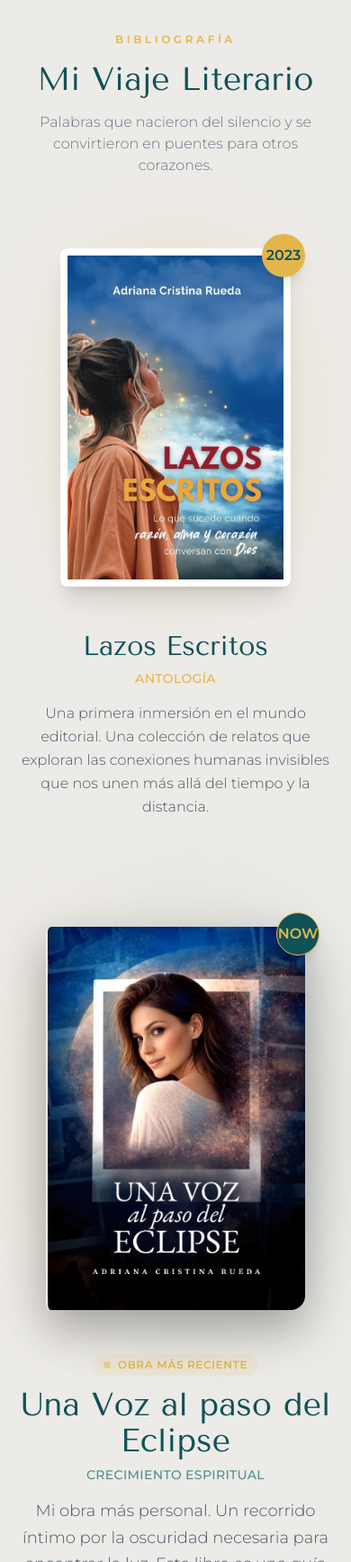
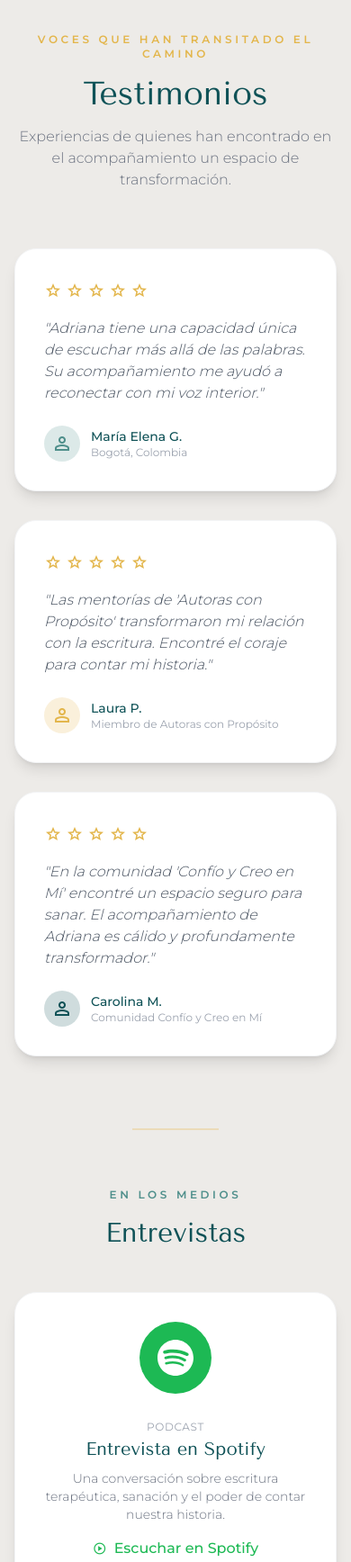
Before and after one commit to 1511170/adricrisrueda, an Astro site: page /sobre-mi in a window 390 px wide. Shown: the part 3740-5476 px from the top of the page at 90% size. Built offline with nearby package versions, Linux system fonts and the light colour scheme; Astro itself is replaced by a stand-in of ours.

Commit message:
content: Reemplazar sección Libros por Testimonios y Entrevistas en Sobre mí
Cambios en src/pages/sobre-mi.astro:

- ELIMINADA sección completa 'Mi Viaje Literario' (libros)
- NUEVA sección 'Testimonios y Entrevistas'

Testimonios:
- Grid de 3 testimonios de ejemplo con diseño de tarjetas
- Estrellas de rating (5 estrellas doradas)
- Avatar con ícono de persona
- Nombre y ubicación/afiliación
- Textos que reflejan experiencias de:
  * Acompañamiento terapéutico
  * Mentoría Autoras con Propósito
  * Comunidad Confío y Creo en Mí

Entrevistas:
- Sección 'En los medios' con divider visual
- Card de Podcast Spotify con:
  * Logo de Spotify (verde #1DB954)
  * Título: 'Entrevista en Spotify'
  * Descripción sobre escritura terapéutica
  * Link directo al episodio
  * Ícono de play

Notas:
- Los testimonios son ejemplos/plantillas para reemplazar
- Adriana debe enviar testimonios reales
- Diseño responsive: grid 3 cols en desktop, 1 en mobile
- Estilo consistente con el resto del sitio

Archivo modificado: src/pages/sobre-mi.astro

```diff
--- a/src/pages/sobre-mi.astro
+++ b/src/pages/sobre-mi.astro
@@ -161,65 +161,116 @@ import SchemaOrg from '../components/seo/SchemaOrg.astro';
     </div>
   </section>
 
-  <!-- Libros Section -->
-  <section class="py-24 bg-background-light dark:bg-background-dark overflow-hidden" id="libros">
+  <!-- Testimonios y Entrevistas Section -->
+  <section class="py-24 bg-background-light dark:bg-background-dark overflow-hidden" id="testimonios">
     <div class="max-w-7xl mx-auto px-4 sm:px-6 lg:px-8">
-      <div class="text-center mb-20">
-        <span class="text-secondary font-bold tracking-[0.3em] uppercase text-xs block mb-4">Bibliografía</span>
-        <h2 class="font-display text-4xl md:text-5xl text-primary dark:text-white">Mi Viaje Literario</h2>
-        <p class="mt-4 text-gray-500 font-light max-w-2xl mx-auto">
-          Palabras que nacieron del silencio y se convirtieron en puentes para otros corazones.
+      <div class="text-center mb-16">
+        <span class="text-secondary font-bold tracking-[0.3em] uppercase text-xs block mb-4">Voces que han transitado el camino</span>
+        <h2 class="font-display text-4xl md:text-5xl text-primary dark:text-white mb-4">Testimonios</h2>
+        <p class="text-gray-500 font-light max-w-2xl mx-auto">
+          Experiencias de quienes han encontrado en el acompañamiento un espacio de transformación.
         </p>
       </div>
-      <div class="relative">
-        <div class="absolute left-1/2 transform -translate-x-1/2 w-0.5 h-full bg-secondary/30 hidden md:block"></div>
 
-        <!-- Libro 1: Lazos Escritos -->
-        <div class="flex flex-col md:flex-row items-center gap-12 mb-24 relative">
-          <div class="w-full md:w-1/2 flex justify-center md:justify-end pr-0 md:pr-12">
-            <div class="relative group perspective-1000 w-64">
-              <div class="absolute inset-0 bg-secondary/20 blur-2xl rounded-full group-hover:bg-secondary/40 transition-colors"></div>
-              <div class="bg-white p-2 rounded shadow-xl transform transition-transform group-hover:rotate-y-12 duration-500">
-                <img src="/images/lazos-escritos.png" alt="Portada Lazos Escritos — primera antología de Adriana Cristina Rueda Sañudo, 2023" class="w-full aspect-[2/3] object-contain" loading="lazy" decoding="async" />
-              </div>
-              <div class="absolute -top-4 -right-4 w-12 h-12 bg-secondary text-primary font-bold rounded-full flex items-center justify-center shadow-lg z-10">2023</div>
+      <!-- Grid de Testimonios (Placeholder para futuros testimonios) -->
+      <div class="grid md:grid-cols-2 lg:grid-cols-3 gap-8 mb-20">
+        <!-- Testimonio 1 -->
+        <div class="bg-white dark:bg-surface-dark rounded-2xl p-8 shadow-lg border border-gray-100 dark:border-gray-800">
+          <div class="flex items-center gap-1 mb-4">
+            <span class="material-symbols-outlined text-secondary text-xl">star</span>
+            <span class="material-symbols-outlined text-secondary text-xl">star</span>
+            <span class="material-symbols-outlined text-secondary text-xl">star</span>
+            <span class="material-symbols-outlined text-secondary text-xl">star</span>
+            <span class="material-symbols-outlined text-secondary text-xl">star</span>
+          </div>
+          <p class="text-gray-600 dark:text-gray-300 font-light italic mb-6">
+            "Adriana tiene una capacidad única de escuchar más allá de las palabras. Su acompañamiento me ayudó a reconectar con mi voz interior."
+          </p>
+          <div class="flex items-center gap-3">
+            <div class="w-10 h-10 rounded-full bg-accent/20 flex items-center justify-center">
+              <span class="material-symbols-outlined text-accent">person</span>
             </div>
-          </div>
-          <div class="w-full md:w-1/2 pl-0 md:pl-12 text-center md:text-left">
-            <h3 class="font-display text-3xl text-primary dark:text-white mb-2">Lazos Escritos</h3>
-            <p class="text-secondary font-medium mb-4 text-sm uppercase tracking-wide">Antología</p>
-            <p class="text-gray-600 dark:text-gray-300 font-light leading-relaxed mb-6">
-              Una primera inmersión en el mundo editorial. Una colección de relatos que exploran las conexiones humanas invisibles que nos unen más allá del tiempo y la distancia.
-            </p>
+            <div>
+              <p class="font-medium text-primary dark:text-white text-sm">María Elena G.</p>
+              <p class="text-xs text-gray-400">Bogotá, Colombia</p>
+            </div>
           </div>
         </div>
 
-        <!-- Libro 2: Una Voz al paso del Eclipse -->
-        <div class="flex flex-col md:flex-row-reverse items-center gap-12 mb-24 relative">
-          <div class="w-full md:w-1/2 flex justify-center md:justify-start pl-0 md:pl-12">
-            <div class="relative group perspective-1000 w-72">
-              <div class="absolute inset-0 bg-gradient-to-r from-secondary/40 to-primary/40 blur-3xl rounded-full group-hover:opacity-100 opacity-70 animate-pulse transition-opacity"></div>
-              <div class="relative transform transition-transform duration-500 group-hover:scale-105 z-10">
-                <img
-                  alt="Portada Una Voz al paso del Eclipse — obra de crecimiento espiritual por Adriana Cristina Rueda Sañudo, 2026"
-                  class="relative w-full shadow-[0_20px_50px_rgba(0,0,0,0.3)] rounded-r-xl rounded-l-md border-l-2 border-white/20"
-                  src="/images/portada-libro-2.png"
-                  loading="lazy"
-                  decoding="async"
-                />
-              </div>
-              <div class="absolute -top-4 -right-4 w-12 h-12 bg-primary text-secondary font-bold rounded-full flex items-center justify-center shadow-lg z-20 border border-secondary">NOW</div>
+        <!-- Testimonio 2 -->
+        <div class="bg-white dark:bg-surface-dark rounded-2xl p-8 shadow-lg border border-gray-100 dark:border-gray-800">
+          <div class="flex items-center gap-1 mb-4">
+            <span class="material-symbols-outlined text-secondary text-xl">star</span>
+            <span class="material-symbols-outlined text-secondary text-xl">star</span>
+            <span class="material-symbols-outlined text-secondary text-xl">star</span>
+            <span class="material-symbols-outlined text-secondary text-xl">star</span>
+            <span class="material-symbols-outlined text-secondary text-xl">star</span>
+          </div>
+          <p class="text-gray-600 dark:text-gray-300 font-light italic mb-6">
+            "Las mentorías de 'Autoras con Propósito' transformaron mi relación con la escritura. Encontré el coraje para contar mi historia."
+          </p>
+          <div class="flex items-center gap-3">
+            <div class="w-10 h-10 rounded-full bg-secondary/20 flex items-center justify-center">
+              <span class="material-symbols-outlined text-secondary">person</span>
+            </div>
+            <div>
+              <p class="font-medium text-primary dark:text-white text-sm">Laura P.</p>
+              <p class="text-xs text-gray-400">Miembro de Autoras con Propósito</p>
             </div>
           </div>
-          <div class="w-full md:w-1/2 pr-0 md:pr-12 text-center md:text-right">
-            <div class="inline-flex items-center gap-2 px-3 py-1 rounded-full bg-secondary/10 text-secondary text-xs font-bold uppercase tracking-wider mb-3">
-              <span class="w-2 h-2 rounded-full bg-secondary animate-pulse"></span> Obra más reciente
+        </div>
+
+        <!-- Testimonio 3 -->
+        <div class="bg-white dark:bg-surface-dark rounded-2xl p-8 shadow-lg border border-gray-100 dark:border-gray-800">
+          <div class="flex items-center gap-1 mb-4">
+            <span class="material-symbols-outlined text-secondary text-xl">star</span>
+            <span class="material-symbols-outlined text-secondary text-xl">star</span>
+            <span class="material-symbols-outlined text-secondary text-xl">star</span>
+            <span class="material-symbols-outlined text-secondary text-xl">star</span>
+            <span class="material-symbols-outlined text-secondary text-xl">star</span>
+          </div>
+          <p class="text-gray-600 dark:text-gray-300 font-light italic mb-6">
+            "En la comunidad 'Confío y Creo en Mí' encontré un espacio seguro para sanar. El acompañamiento de Adriana es cálido y profundamente transformador."
+          </p>
+          <div class="flex items-center gap-3">
+            <div class="w-10 h-10 rounded-full bg-primary/20 flex items-center justify-center">
+              <span class="material-symbols-outlined text-primary dark:text-accent">person</span>
             </div>
-            <h3 class="font-display text-4xl text-primary dark:text-white mb-2">Una Voz al paso del Eclipse</h3>
-            <p class="text-accent font-medium mb-4 text-sm uppercase tracking-wide">Crecimiento Espiritual</p>
-            <p class="text-gray-600 dark:text-gray-300 font-light leading-relaxed mb-6 text-lg">
-              Mi obra más personal. Un recorrido íntimo por la oscuridad necesaria para encontrar la luz. Este libro es una guía canalizada para quienes atraviesan sus propios eclipses emocionales.
+            <div>
+              <p class="font-medium text-primary dark:text-white text-sm">Carolina M.</p>
+              <p class="text-xs text-gray-400">Comunidad Confío y Creo en Mí</p>
+            </div>
+          </div>
+        </div>
+      </div>
+
+      <!-- Divider -->
+      <div class="w-24 h-0.5 bg-secondary/30 mx-auto mb-16"></div>
+
+      <!-- Entrevistas y Medios -->
+      <div class="text-center mb-12">
+        <span class="text-accent font-bold tracking-[0.3em] uppercase text-xs block mb-4">En los medios</span>
+        <h3 class="font-display text-3xl md:text-4xl text-primary dark:text-white">Entrevistas</h3>
+      </div>
+
+      <!-- Podcast Spotify -->
+      <div class="max-w-3xl mx-auto bg-white dark:bg-surface-dark rounded-2xl p-8 shadow-lg border border-gray-100 dark:border-gray-800">
+        <div class="flex flex-col md:flex-row items-center gap-6">
+          <div class="w-20 h-20 rounded-full bg-[#1DB954] flex items-center justify-center flex-shrink-0">
+            <svg class="w-10 h-10 text-white" viewBox="0 0 24 24" fill="currentColor">
+              <path d="M12 0C5.4 0 0 5.4 0 12s5.4 12 12 12 12-5.4 12-12S18.66 0 12 0zm5.521 17.34c-.24.359-.66.48-1.021.24-2.82-1.74-6.36-2.101-10.561-1.141-.418.122-.779-.179-.899-.539-.12-.421.18-.78.54-.9 4.56-1.021 8.52-.6 11.64 1.32.42.18.479.659.301 1.02zm1.44-3.3c-.301.42-.841.6-1.262.3-3.239-1.98-8.159-2.58-11.939-1.38-.479.12-1.02-.12-1.14-.6-.12-.48.12-1.021.6-1.141C9.6 9.9 15 10.561 18.72 12.84c.361.181.54.78.241 1.2zm.12-3.36C15.24 8.4 8.82 8.16 5.16 9.301c-.6.179-1.2-.181-1.38-.721-.18-.601.18-1.2.72-1.381 4.26-1.26 11.28-1.02 15.721 1.621.539.3.719 1.02.419 1.56-.299.421-1.02.599-1.559.3z"/>
+            </svg>
+          </div>
+          <div class="flex-grow text-center md:text-left">
+            <span class="text-xs text-gray-400 uppercase tracking-wider">Podcast</span>
+            <h4 class="font-display text-xl text-primary dark:text-white mb-2">Entrevista en Spotify</h4>
+            <p class="text-gray-500 font-light text-sm mb-4">
+              Una conversación sobre escritura terapéutica, sanación y el poder de contar nuestra historia.
             </p>
+            <a href="https://open.spotify.com/episode/70yA6Lh3IXwmAq138Tp9ga?si=kTbAZpTPTRqN0YSXNaq9Og" target="_blank" rel="noopener noreferrer" class="inline-flex items-center gap-2 text-[#1DB954] hover:text-[#1ed760] font-medium transition-colors">
+              <span class="material-symbols-outlined text-base">play_circle</span>
+              Escuchar en Spotify
+            </a>
           </div>
         </div>
       </div>
```
